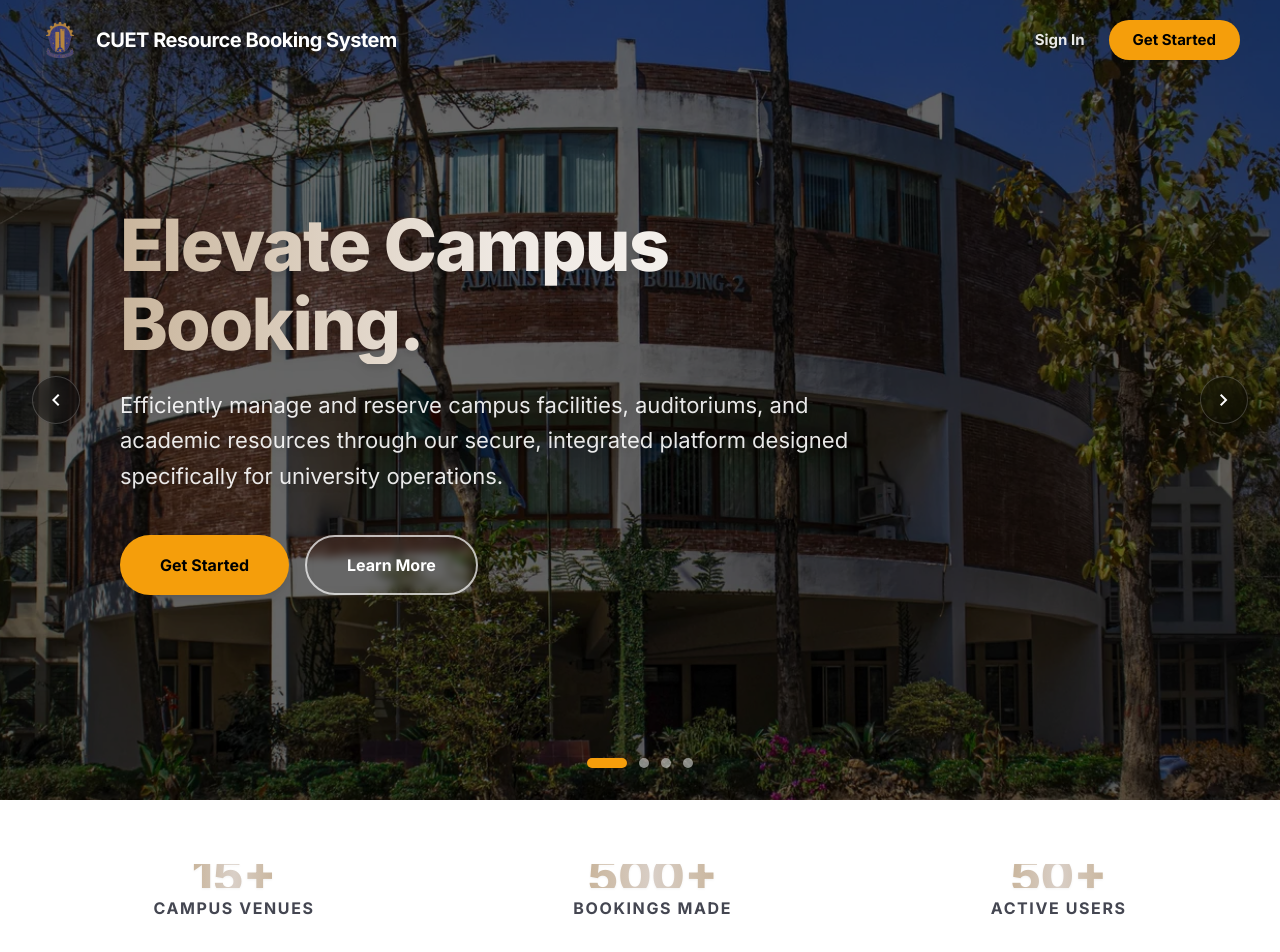
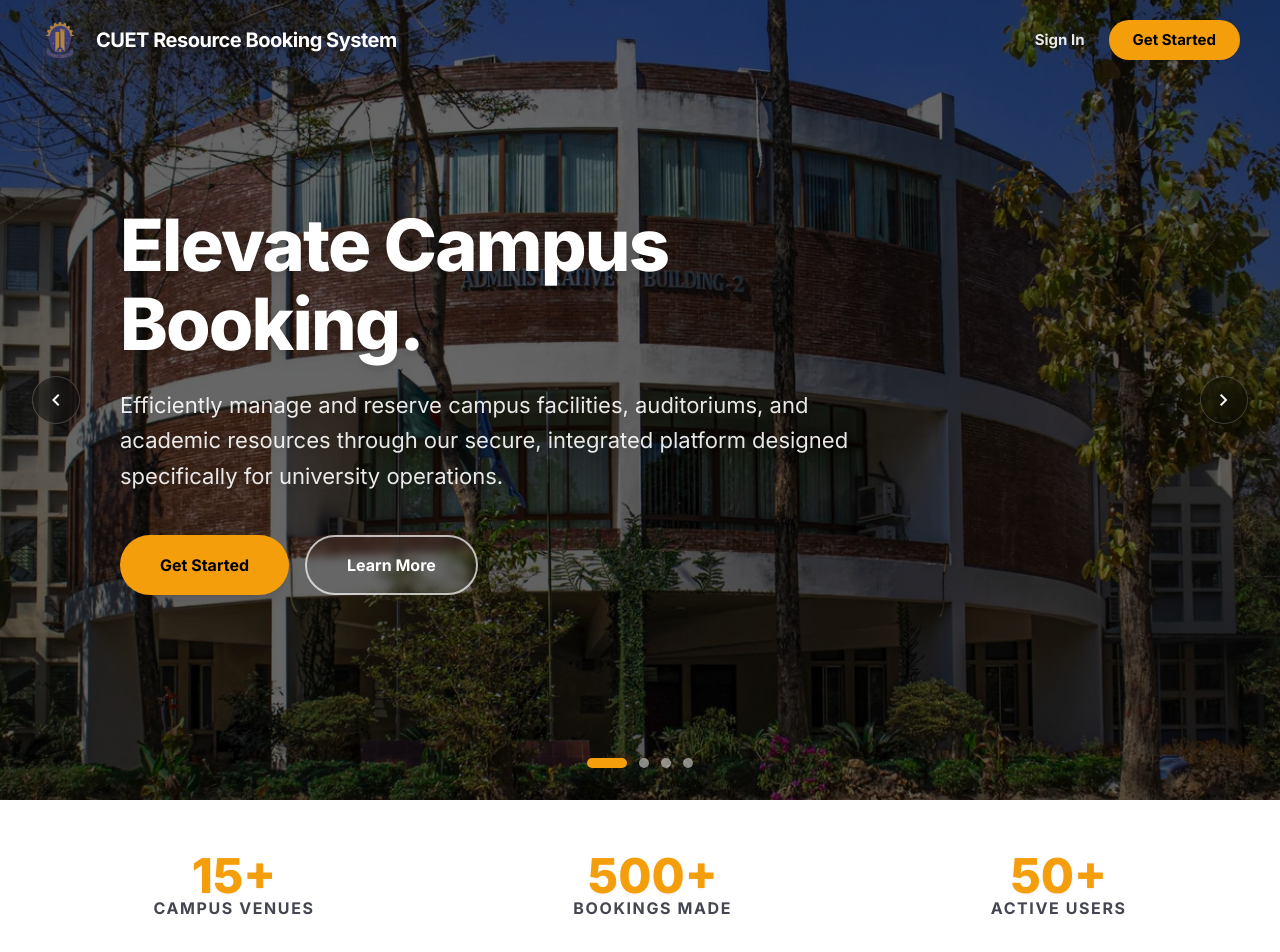
Before and after one commit to shoumyo/CUET-Resource-Management-System, a React (Vite) app: page / in a window 1280 px wide. Shown: the top 952 px of the page. Built offline with nearby package versions, Linux system fonts and the light colour scheme.

Commit message:
feat: implement authentication and login interface with role-based navigation

```diff
--- a/src/Login.jsx
+++ b/src/Login.jsx
@@ -133,17 +133,17 @@ export default function Login({ onNavigate, onLogin }) {
           <div className="w-20 h-20 rounded-2xl bg-white/10 backdrop-blur-md flex items-center justify-center mx-auto mb-8 overflow-hidden p-1 shadow-[0_0_30px_rgba(255,255,255,0.1)] border border-white/20">
             <img src={cuetLogo} alt="CUET Logo" className="w-full h-full object-contain drop-shadow-md" />
           </div>
-          <h2 className="text-[42px] font-extrabold text-transparent bg-clip-text bg-gradient-to-r from-[#C9B59C] via-[#EFE9E3] to-[#F9F8F6] mb-6 tracking-tight drop-shadow-[0_2px_10px_rgba(201,181,156,0.5)] leading-tight">
+          <h2 className="text-[42px] font-extrabold text-transparent bg-clip-text bg-gradient-to-r from-amber-300 via-amber-400 to-amber-200 mb-6 tracking-tight drop-shadow-[0_2px_10px_rgba(251,191,36,0.3)] leading-tight">
             {config.leftTitle}
           </h2>
-          <p className="text-[16px] text-[#F9F8F6]/90 leading-relaxed drop-shadow-md mb-10">
+          <p className="text-[16px] text-white/90 leading-relaxed drop-shadow-md mb-10">
             {config.leftSubtitle}
           </p>
           <div className="flex flex-wrap justify-center gap-3">
             {config.leftPills.map((f, i) => (
               <span
                 key={f}
-                className="px-4 py-2 rounded-full bg-[#C9B59C]/20 text-[#EFE9E3] text-[13px] font-bold backdrop-blur-md border border-[#C9B59C]/30 shadow-lg animate-pop-in hover:bg-[#C9B59C]/30 transition-all cursor-default hover:scale-105"
+                className="px-4 py-2 rounded-full bg-amber-500/20 text-amber-200 text-[13px] font-bold backdrop-blur-md border border-amber-500/30 shadow-lg animate-pop-in hover:bg-amber-500/30 transition-all cursor-default hover:scale-105"
                 style={{ animationDelay: `${0.1 + i * 0.1}s` }}
               >
                 {f}
--- a/src/Welcome.jsx
+++ b/src/Welcome.jsx
@@ -125,7 +125,7 @@ export default function Welcome({ onNavigate }) {
         {/* Hero Text Content */}
         <div className={`relative z-10 w-full max-w-[1440px] mx-auto px-margin-mobile md:px-[120px] transition-all duration-1000 ${visible ? "opacity-100 translate-y-0" : "opacity-0 translate-y-8"}`}>
           <div className="max-w-3xl text-left">
-            <h1 className="text-[52px] md:text-[72px] font-extrabold text-transparent bg-clip-text bg-gradient-to-r from-[#C9B59C] via-[#EFE9E3] to-[#F9F8F6] leading-[1.1] mb-6 drop-shadow-lg tracking-tight">
+            <h1 className="text-[52px] md:text-[72px] font-extrabold text-white leading-[1.1] mb-6 drop-shadow-lg tracking-tight">
               Elevate Campus <br /> Booking.
             </h1>
             <p className="text-[18px] md:text-[22px] text-white/90 mb-10 drop-shadow-md leading-relaxed">
@@ -170,7 +170,7 @@ export default function Welcome({ onNavigate }) {
             { num: 50, label: "Active Users" },
           ].map((s) => (
             <div key={s.label} className="flex flex-col items-center">
-              <p className="text-[48px] font-extrabold text-transparent bg-clip-text bg-gradient-to-r from-[#C9B59C] via-[#D9CFC7] to-[#C9B59C] mb-2 drop-shadow-sm">
+              <p className="text-[48px] font-extrabold text-amber-500 mb-2 drop-shadow-sm">
                 <AnimatedCounter target={s.num} />
               </p>
               <p className="text-[16px] text-on-surface-variant font-bold tracking-widest uppercase">{s.label}</p>
```
